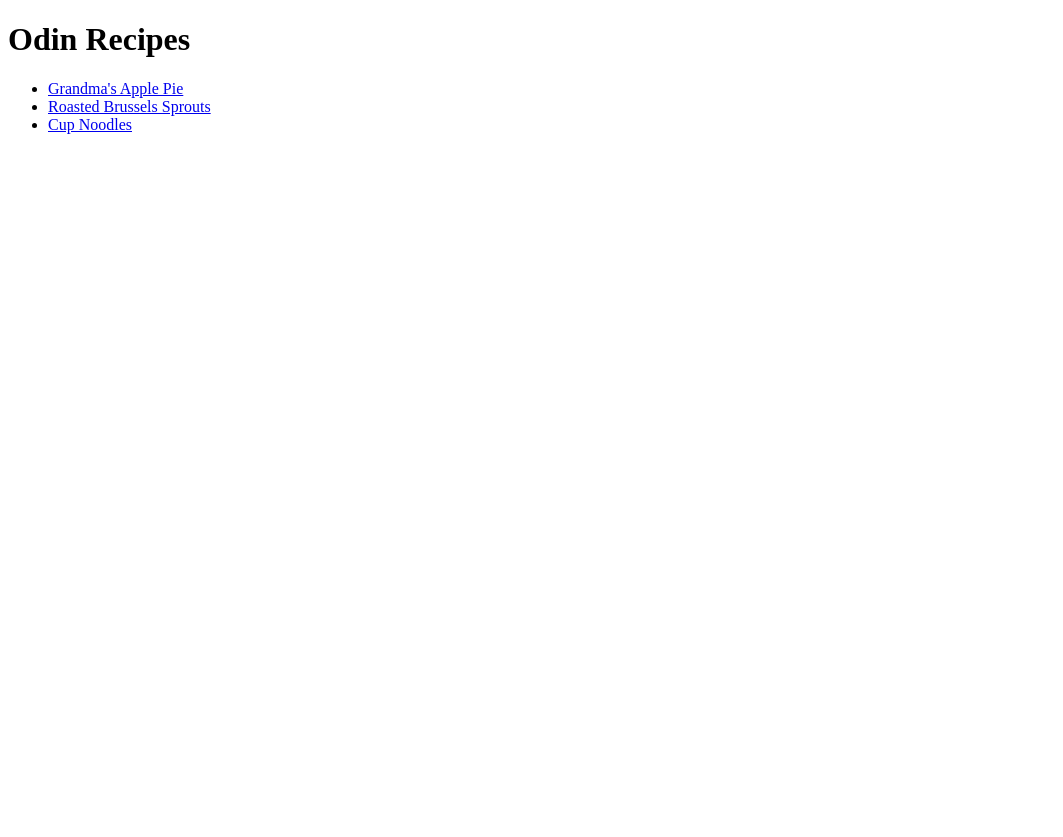
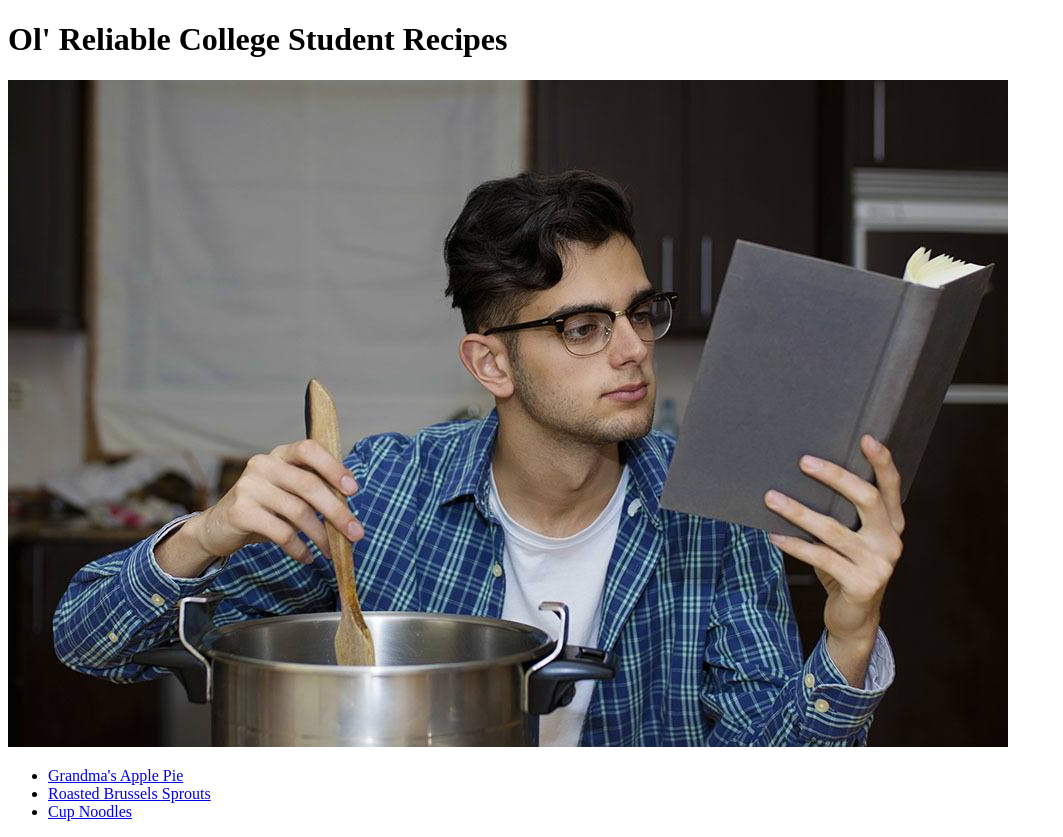
Before and after one commit to bluujay/odin-recipes, a plain HTML site: page index.html in a window 1280 px wide. Shown: the whole page, without its empty margins (0-1063 px from the left). Before the commit the page ends 800 px from the top, so only its background shows below. Drawn offline with Linux system fonts and the light colour scheme.

```diff
--- a/index.html
+++ b/index.html
@@ -6,7 +6,8 @@
     </head>
 
     <body>
-        <h1>Odin Recipes</h1>
+        <h1>Ol' Reliable College Student Recipes</h1>
+        <img src="img/studentcooking.jpeg" alt="College student studying while cooking">
         <ul>
             <li><a href="recipes/applepie.html">Grandma's Apple Pie</a></li>
             <li><a href="recipes/sprouts.html">Roasted Brussels Sprouts</a></li>
```
Also changed, not shown: recipes/sprouts.html (+1 -1 lines), img/studentcooking.jpeg (added).
